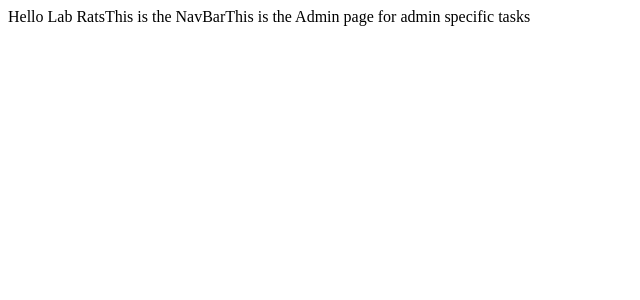
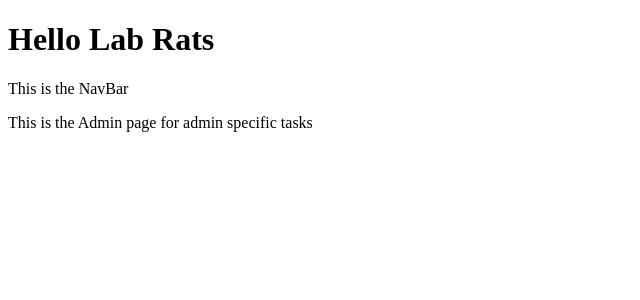
Before and after one commit to Lab-Rats-Fullstack/Lab-Rats, a React (Vite) app in the folder FE/: page /admin in a window 1280 px wide. Shown: the top 300 px of the page, without its empty margins (0-640 px from the left). Built offline with nearby package versions, Linux system fonts and the light colour scheme.

Commit message:
added headers and paragraph brackets per request

```diff
--- a/FE/src/App.jsx
+++ b/FE/src/App.jsx
@@ -14,7 +14,7 @@ function App() {
   const [token, setToken] = useState(null)
 
   return (
-    <>Hello Lab Rats
+    <><h1>Hello Lab Rats</h1>
     <NavBar />
     <Routes>
       <Route path ="/" element={<MainPage token ={token}/>}></Route>
--- a/FE/src/components/Account.jsx
+++ b/FE/src/components/Account.jsx
@@ -3,6 +3,6 @@ import { Link } from 'react-router-dom'
 export default function Account ({token, setToken}) {
 
     return (
-        <>This is the Account page</>
+        <><p>This is the Account page</p></>
     )
 }
--- a/FE/src/components/Admin.jsx
+++ b/FE/src/components/Admin.jsx
@@ -3,6 +3,6 @@ import { Link } from 'react-router-dom'
 export default function Admin ({token}) {
 
     return (
-        <>This is the Admin page for admin specific tasks</>
+        <><p>This is the Admin page for admin specific tasks</p></>
     )
 }
--- a/FE/src/components/EditRecipe.jsx
+++ b/FE/src/components/EditRecipe.jsx
@@ -3,6 +3,6 @@ import { Link } from 'react-router-dom'
 export default function EditRecipe ({token}) {
 
     return (
-        <>This is the Edit Recipe page. Should basically be designed to look like the New Recipe page, but with all the recipeInfo preloaded for PATCH</>
+        <><p>This is the Edit Recipe page. Should basically be designed to look like the New Recipe page, but with all the recipeInfo preloaded for PATCH</p></>
     )
 }
--- a/FE/src/components/Login.jsx
+++ b/FE/src/components/Login.jsx
@@ -3,6 +3,6 @@ import { Link } from 'react-router-dom'
 export default function Login ({token}) {
 
     return (
-        <>This is the Login and Registration page</>
+        <><p>This is the Login and Registration page</p></>
     )
 }
--- a/FE/src/components/MainPage.jsx
+++ b/FE/src/components/MainPage.jsx
@@ -3,6 +3,6 @@ import { Link } from 'react-router-dom'
 export default function MainPage ({token}) {
 
     return (
-        <>This is the MainPage</>
+        <><p>This is the MainPage</p></>
     )
 }
--- a/FE/src/components/NavBar.jsx
+++ b/FE/src/components/NavBar.jsx
@@ -3,6 +3,6 @@ import { Link } from 'react-router-dom'
 export default function NavBar ({token}) {
 
     return (
-        <>This is the NavBar</>
+        <><p>This is the NavBar</p></>
     )
 }
--- a/FE/src/components/NewRecipe.jsx
+++ b/FE/src/components/NewRecipe.jsx
@@ -3,6 +3,6 @@ import { Link } from 'react-router-dom'
 export default function NewRecipe ({token}) {
 
     return (
-        <>This is the New Recipe page</>
+        <><p>This is the New Recipe page</p></>
     )
 }
--- a/FE/src/components/Recipes.jsx
+++ b/FE/src/components/Recipes.jsx
@@ -3,6 +3,6 @@ import { Link } from 'react-router-dom'
 export default function Recipes ({token}) {
 
     return (
-        <>This is the Recipes page</>
+        <><p>This is the Recipes page</p></>
     )
 }
--- a/FE/src/components/SingleRecipe.jsx
+++ b/FE/src/components/SingleRecipe.jsx
@@ -3,6 +3,6 @@ import { Link } from 'react-router-dom'
 export default function SingleRecipe ({token}) {
 
     return (
-        <>This is the Single Recipe page</>
+        <><p>This is the Single Recipe page</p></>
     )
 }
```
